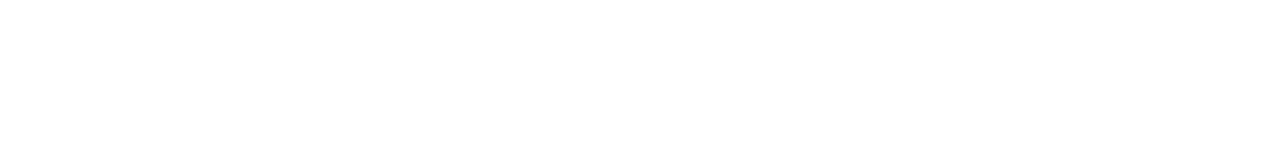
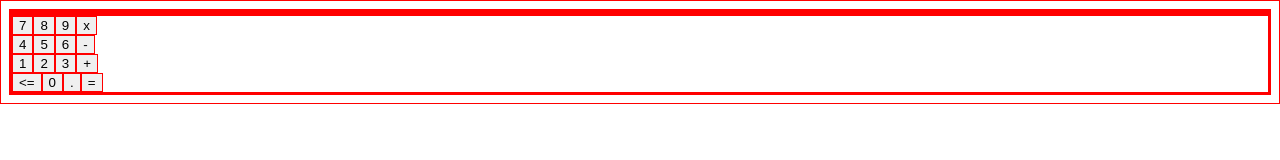
Before and after one commit to clock783/calculator, a plain HTML site: page index.html in a window 1280 px wide. Drawn offline with Linux system fonts and the light colour scheme.

Commit message:
Setup buttons and container structure.

```diff
--- a/index.html
+++ b/index.html
@@ -7,7 +7,28 @@
     <title>Calculator</title>
 </head>
 <body>
+    <div id="mainContainer">
+        <div id="themeToggleContainer">
+            <!-- Light and Dark mode buttons go here -->
+        </div>
+        <div id="display">
+            <!--display screen goes here-->
+        </div>
+        <div id="inputContainer">
+            <button>7</button><button>8</button><button>9</button><button>x</button>
+            <br>
+            <button>4</button><button>5</button><button>6</button><button>-</button>
+            <br>
+            <button>1</button><button>2</button><button>3</button><button>+</button>
+            <br>
+            <button><=</button><button>0</button><button>.</button><button>=</button>
+        </div>
+    </div>
 
+    <!-- <div id="footer"> -->
+        <!-- bottom banner -->
+        <!-- Copyright &copy; The Odin Project 2021 | clock783 <a href="https://github.com/clock783" target="_blank" rel="noopener noreferrer"><img id="github-logo" src="./img/github-mark.svg" alt="github-logo-black"></a> -->
+    <!-- </div> -->
 </body>
 <script src="javascript.js"></script>
 </html>
--- a/styles.css
+++ b/styles.css
@@ -0,0 +1,3 @@
+* {
+    border: 1px solid red;
+}
```
Also changed, not shown: img/github-mark.svg (added).
